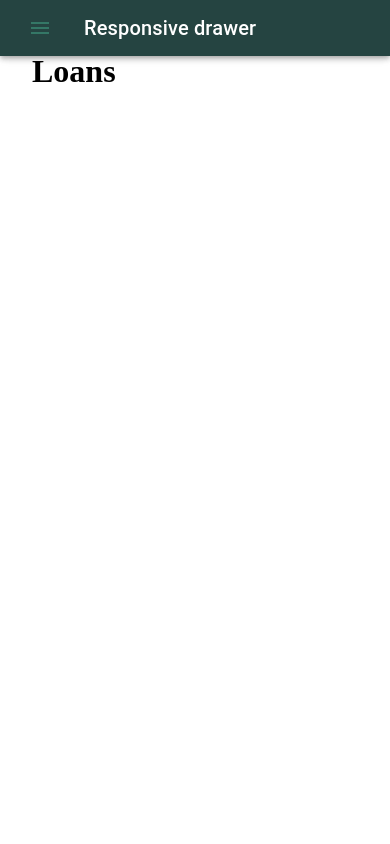
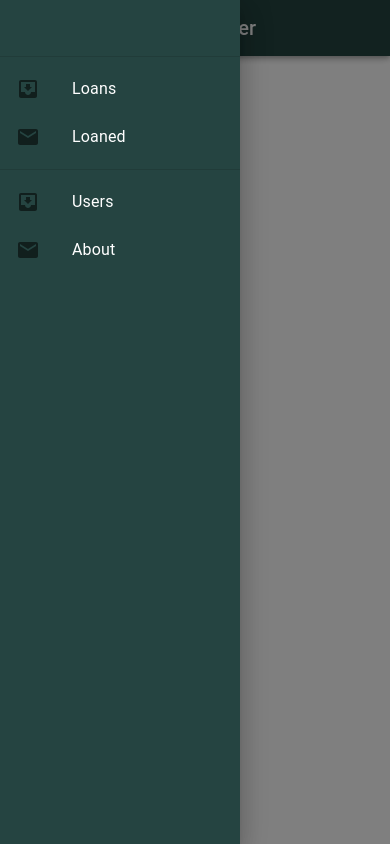
Before and after one commit to keff6/react-loan-tracker, a React (Create React App) app: page / in a window 390 px wide. Both pictures are taken after a click on the button "Open drawer". Built offline with nearby package versions, Linux system fonts and the light colour scheme.

Commit message:
Add context api provider

```diff
--- a/src/App.js
+++ b/src/App.js
@@ -1,8 +1,10 @@
+import React from 'react';
 import { Route, withRouter, Switch, Redirect } from 'react-router-dom';
 import Layout from './HOC/Layout/Layout.component';
 import Loans from './Loans/Loans.component';
 import Loaned from './Loaned/Loaned.component';
 import Users from './Users/Users.component';
+import Provider from './App/Provider';
 
 function App() {
   const routes = (
@@ -16,11 +18,11 @@ function App() {
   );
 
   return (
-    <div>
+    <Provider>
       <Layout>
         {routes}
       </Layout>
-    </div>
+    </Provider>
   );
 }
 
--- /dev/null
+++ b/src/App/Provider.js
@@ -0,0 +1,13 @@
+import { createContext, useState } from 'react';
+
+const Provider = ({ children }) =>{
+  const [state,setState] = useState({});
+    return (
+      <AppContext.Provider value={[state,setState]}>
+        {children}
+      </AppContext.Provider>
+    );
+}
+
+export default Provider;
+export const AppContext = createContext();
--- a/src/Header/Header.component.jsx
+++ b/src/Header/Header.component.jsx
@@ -1,15 +1,19 @@
-import React from 'react';
+import React, { useContext } from 'react';
 import {AppBar, Toolbar, IconButton, Typography, withStyles} from '@material-ui/core';
 import MenuIcon from '@material-ui/icons/Menu';
+import {AppContext} from '../App/Provider';
 import styles from './Header.styles';
 
-const Header = ({ classes, handleDrawerToggle }) => (
+const Header = ({ classes, handleDrawerToggle }) => {
+  const [, setState] = useContext(AppContext);
+
+  return (
     <AppBar position="fixed" className={classes.appBar}>
       <Toolbar>
         <IconButton
           color="inherit"
           aria-label="Open drawer"
-        onClick={handleDrawerToggle}
+          onClick={() => setState(currentState => ({ ...currentState, mobileOpen: !currentState.mobileOpen}))}
           className={classes.menuButton}
         >
           <MenuIcon />
@@ -20,5 +24,6 @@ const Header = ({ classes, handleDrawerToggle }) => (
       </Toolbar>
     </AppBar>
   )
+}
 
 export default withStyles(styles)(Header);
--- a/src/Navigation/SideDrawer.component.jsx
+++ b/src/Navigation/SideDrawer.component.jsx
@@ -1,4 +1,4 @@
-import React, { useState } from 'react';
+import React, { useContext } from 'react';
 import {
   withStyles,
   Hidden,
@@ -11,14 +11,16 @@ import {
 import ListItemIcon from '@material-ui/core/ListItemIcon';
 import MailIcon from '@material-ui/icons/Mail';
 import InboxIcon from '@material-ui/icons/MoveToInbox';
+import {AppContext} from '../App/Provider';
 import styles from './SideDrawer.styles';
 
 const SideDrawer = ({classes, theme, container}) => {
-  const [mobileOpen, setMobileOpen] = useState(false);
+  // const [mobileOpen, setMobileOpen] = useState(false);
+  const [state, setState] = useContext(AppContext);
 
-  const handleDrawerToggle = () => {
-    setMobileOpen(!mobileOpen);
-  };
+  // const handleDrawerToggle = () => {
+  //   setMobileOpen(!mobileOpen);
+  // };
 
   const drawer = (
     <div>
@@ -52,8 +54,8 @@ const SideDrawer = ({classes, theme, container}) => {
           container={container}
           variant="temporary"
           anchor={theme.direction === 'rtl' ? 'right' : 'left'}
-          open={mobileOpen}
-          onClose={handleDrawerToggle}
+          open={state.mobileOpen}
+          onClose={() => setState(currentState => ({ ...currentState, mobileOpen: !currentState.mobileOpen}))}
           classes={{
             paper: classes.drawerPaper,
           }}
```
Lines whose indentation alone changed are shown as unchanged.
